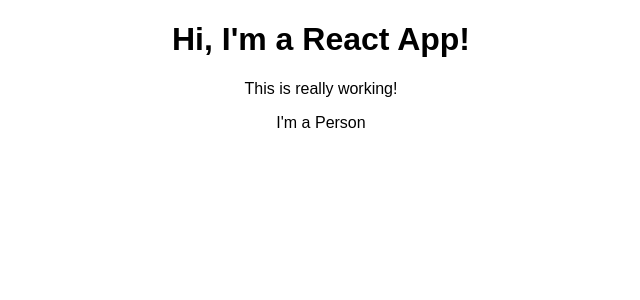
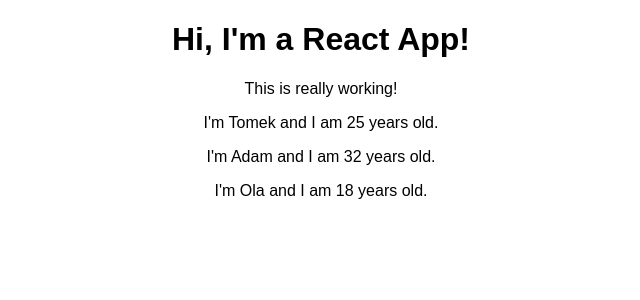
Before and after one commit to Tomekzako/react-first-app, a React (Create React App) app: page / in a window 1280 px wide. Shown: the top 300 px of the page, without its empty margins (319-959 px from the left). Built offline with nearby package versions, Linux system fonts and the light colour scheme.

Commit message:
Working with props

```diff
--- a/src/App.js
+++ b/src/App.js
@@ -9,7 +9,9 @@ class App extends Component {
       <div className="App">
         <h1>Hi, I'm a React App!</h1>
         <p>This is really working!</p>
-        <Person />
+        <Person name = "Tomek" age="25"/>
+        <Person name = "Adam" age="32"/>
+        <Person name = "Ola" age="18"/>
       </div>
     );
   }
--- a/src/Person/Person.js
+++ b/src/Person/Person.js
@@ -1,7 +1,7 @@
 import React from 'react';
 
-const Person = () => {
-    return <p>I'm a Person</p>
+const Person = (props) => {
+    return <p>I'm {props.name} and I am {props.age} years old.</p>
 }
 
 
```
